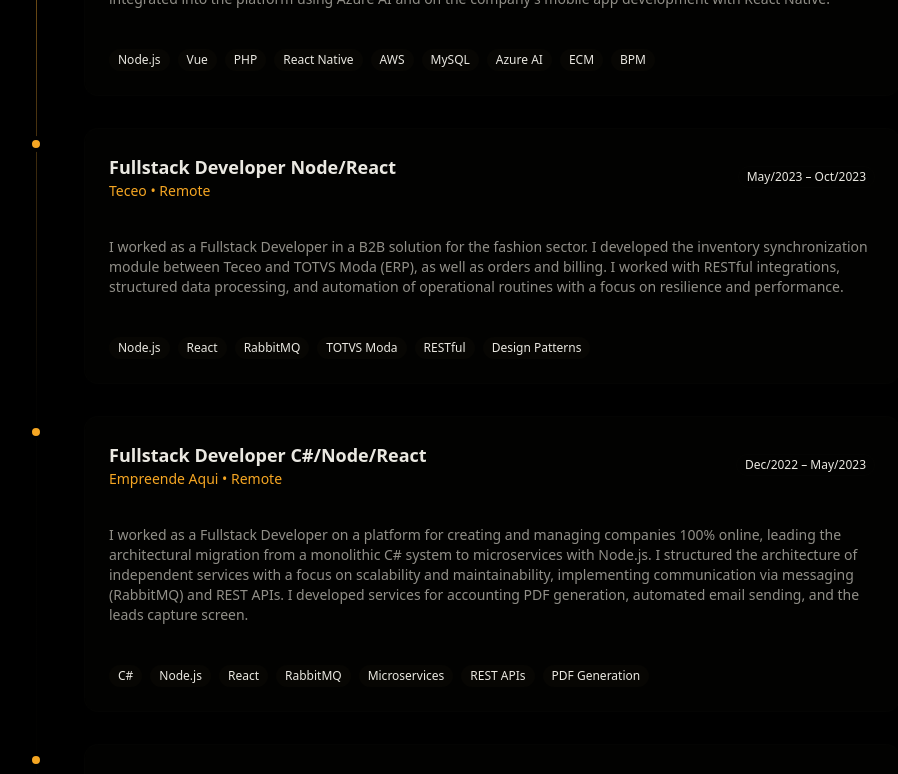
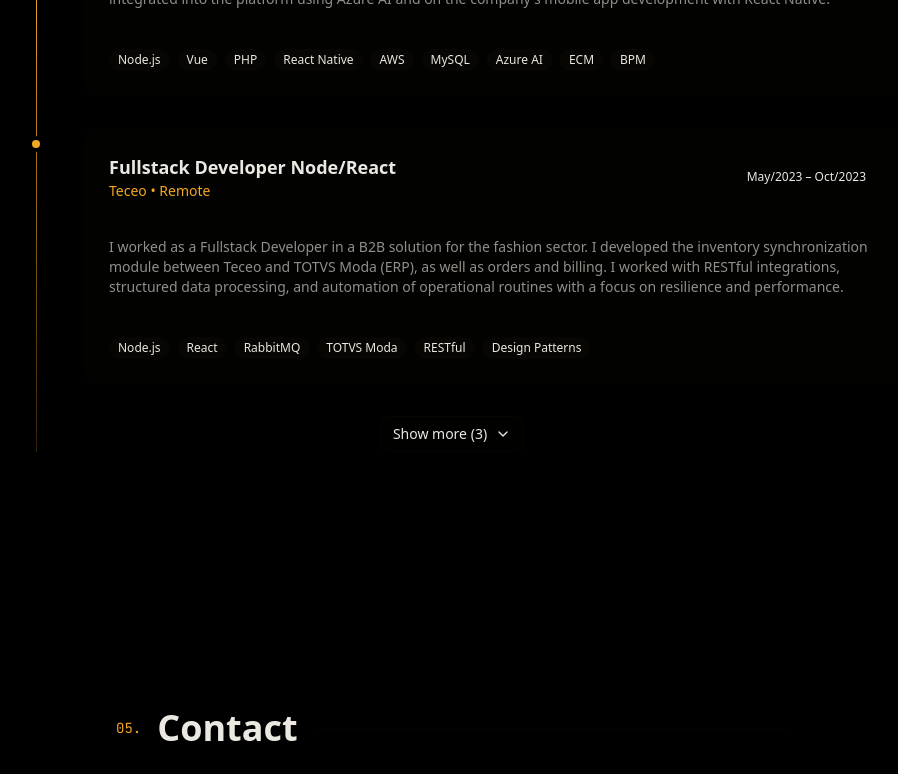
Before and after one commit to mathmartins2/portfolio, a Next.js app: page /en in a window 1280 px wide. Shown: the part 5360-6134 px from the top of the page, without its empty margins (188-1086 px from the left). Built offline with nearby package versions, Linux system fonts and the light colour scheme.

Commit message:
Enhance Experience component with show more/less functionality and update translations for dynamic display

```diff
--- a/app/components/sections/experience.tsx
+++ b/app/components/sections/experience.tsx
@@ -1,12 +1,18 @@
 "use client";
 
-import { motion } from "framer-motion";
+import { useState } from "react";
+import { motion, AnimatePresence } from "framer-motion";
 import { Card } from "@/components/ui/card";
 import { Badge } from "@/components/ui/badge";
+import { Button } from "@/components/ui/button";
 import { useTranslations } from "next-intl";
+import { ChevronDown, ChevronUp } from "lucide-react";
+
+const INITIAL_VISIBLE_COUNT = 3;
 
 export function Experience() {
   const t = useTranslations("experience");
+  const [showAll, setShowAll] = useState(false);
   const experiences = t.raw("items") as Array<{
     period: string;
     role: string;
@@ -15,6 +21,10 @@
     description: string;
     technologies: string[];
   }>;
+
+  const visibleExperiences = showAll ? experiences : experiences.slice(0, INITIAL_VISIBLE_COUNT);
+  const hasMoreExperiences = experiences.length > INITIAL_VISIBLE_COUNT;
+
   return (
     <section
       id="experience"
@@ -35,15 +45,16 @@
           </div>
 
           <div className="relative">
-            <div className="absolute left-8 top-0 bottom-0 w-px bg-gradient-to-b from-amber via-border to-transparent" />
+            <div className="absolute left-8 top-0 bottom-0 w-px bg-gradient-to-b from-amber via-amber to-amber/20" />
 
             <div className="space-y-8">
-              {experiences.map((exp, index) => (
+              <AnimatePresence mode="sync">
+                {visibleExperiences.map((exp, index) => (
                   <motion.div
-                  key={index}
+                    key={exp.company}
                     initial={{ opacity: 0, x: -20 }}
-                  whileInView={{ opacity: 1, x: 0 }}
-                  viewport={{ once: true }}
+                    animate={{ opacity: 1, x: 0 }}
+                    exit={{ opacity: 0, x: -20 }}
                     transition={{ delay: index * 0.1, duration: 0.4 }}
                     className="relative pl-20"
                   >
@@ -80,7 +91,34 @@
                     </Card>
                   </motion.div>
                 ))}
+              </AnimatePresence>
             </div>
+
+            {hasMoreExperiences && (
+              <motion.div
+                initial={{ opacity: 0 }}
+                animate={{ opacity: 1 }}
+                className="mt-8 flex justify-center"
+              >
+                <Button
+                  variant="outline"
+                  onClick={() => setShowAll(!showAll)}
+                  className="gap-2"
+                >
+                  {showAll ? (
+                    <>
+                      {t("showLess")}
+                      <ChevronUp className="h-4 w-4" />
+                    </>
+                  ) : (
+                    <>
+                      {t("showMore")} ({experiences.length - INITIAL_VISIBLE_COUNT})
+                      <ChevronDown className="h-4 w-4" />
+                    </>
+                  )}
+                </Button>
+              </motion.div>
+            )}
           </div>
         </motion.div>
       </div>
--- a/messages/en.json
+++ b/messages/en.json
@@ -122,6 +122,8 @@
   "experience": {
     "title": "Experience",
     "sectionNumber": "04.",
+    "showMore": "Show more",
+    "showLess": "Show less",
     "items": [
       {
         "period": "Oct/2023 – Present",
--- a/messages/pt-BR.json
+++ b/messages/pt-BR.json
@@ -122,6 +122,8 @@
   "experience": {
     "title": "Experiência",
     "sectionNumber": "04.",
+    "showMore": "Ver mais",
+    "showLess": "Ver menos",
     "items": [
       {
         "period": "Out/2023 – Atual",
```
Lines whose indentation alone changed are shown as unchanged.
